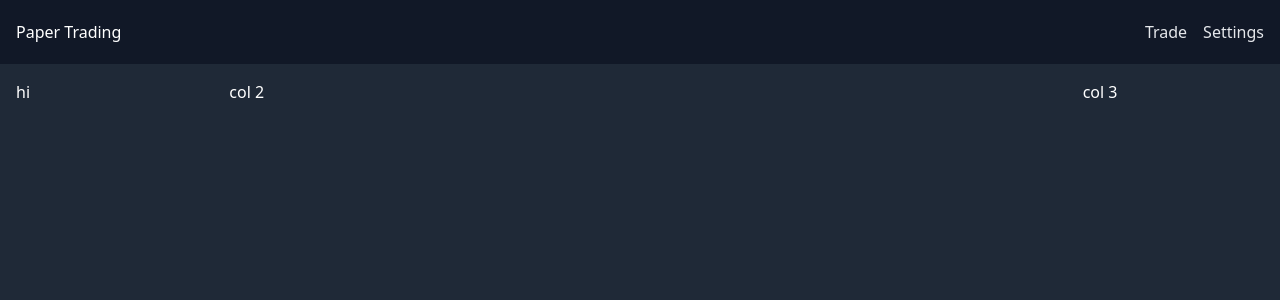
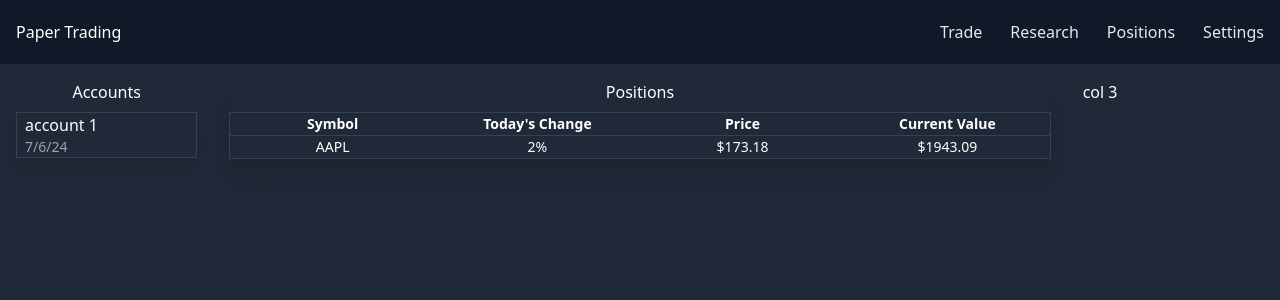
Before and after one commit to Braden-K/paper-trading-frontend, a React (Create React App) app: page / in a window 1280 px wide. Shown: the top 300 px of the page. Built offline with nearby package versions, Linux system fonts and the light colour scheme.

Commit message:
table and accounts list

```diff
--- a/src/App.tsx
+++ b/src/App.tsx
@@ -3,9 +3,12 @@ import { Home } from "./pages/Home";
 import { BrowserRouter as Router, Routes, Route } from "react-router-dom";
 import { Trade } from "./pages/Trade";
 import { Nav } from "./components/Nav";
+import { Provider } from "react-redux";
+import store from "./redux/store";
 
 function App() {
   return (
+    <Provider store={store}>
       <Router>
         <Nav />
         <Routes>
@@ -13,6 +16,7 @@ function App() {
           <Route path="/trade" element={<Trade />} />
         </Routes>
       </Router>
+    </Provider>
   );
 }
 
--- /dev/null
+++ b/src/components/AccountListing.tsx
@@ -0,0 +1,20 @@
+import { Account } from "../types/types";
+import { useAppDispatch } from "../redux/hooks";
+import { setChosenAccount } from "../redux/accountSlice";
+
+export const AccountListing = (props: { account: Account }) => {
+  const dispatch = useAppDispatch();
+
+  const onChooseAccount = () => {
+    dispatch(setChosenAccount(props.account));
+  };
+
+  return (
+    <div onClick={onChooseAccount} className="border border-gray-700">
+      <div className="text-bold ml-2">{props.account.accountName}</div>
+      <div className="text-sm text-gray-400 ml-2">
+        {props.account.dateCreated}
+      </div>
+    </div>
+  );
+};
--- /dev/null
+++ b/src/components/AccountsStack.tsx
@@ -0,0 +1,18 @@
+import { Account } from "../types/types";
+import { AccountListing } from "./AccountListing";
+
+export const AccountsStack = (props: {
+  accounts: Account[];
+  chosenAccount: Account | null;
+}) => {
+  return (
+    <div className="w-full">
+      <h1 className="text-center mb-2">Accounts</h1>
+      <div className="rounded-sm shadow-lg">
+        {props.accounts.map((account: Account) => {
+          return <AccountListing account={account} />;
+        })}
+      </div>
+    </div>
+  );
+};
--- a/src/components/HoldingsTable.tsx
+++ b/src/components/HoldingsTable.tsx
@@ -1,3 +1,25 @@
 export const HoldingsTable = () => {
-  return <div>hi</div>;
+  return (
+    <div className="shadow-xl text-size">
+      <h1 className="text-center mb-2">Positions</h1>
+      <table className="w-full table-fixed text-sm">
+        <thead>
+          <tr className="border border-gray-700">
+            <th>Symbol</th>
+            <th>Today's Change</th>
+            <th>Price</th>
+            <th>Current Value</th>
+          </tr>
+        </thead>
+        <tbody>
+          <tr className="border border-gray-700">
+            <td className="text-center">AAPL</td>
+            <td className="text-center">2%</td>
+            <td className="text-center">$173.18</td>
+            <td className="text-center">$1943.09</td>
+          </tr>
+        </tbody>
+      </table>
+    </div>
+  );
 };
--- a/src/components/Nav.tsx
+++ b/src/components/Nav.tsx
@@ -5,9 +5,15 @@ export const Nav = () => {
     <div className="w-full h-16 bg-gray-900">
       <nav className="h-full flex items-center justify-between px-4">
         <div className="text-white">Paper Trading</div>
-        <ul className="flex space-x-4">
+        <ul className="flex space-x-7">
           <li className="text-gray-200">
             <Link to="/trade">Trade</Link>
+          </li>
+          <li className="text-gray-200">
+            <Link to="/research">Research</Link>
+          </li>
+          <li className="text-gray-200">
+            <Link to="/">Positions</Link>
           </li>
           <li className="text-gray-200">Settings</li>
         </ul>
--- a/src/components/SearchBar.tsx
+++ b/src/components/SearchBar.tsx
@@ -1,3 +1,7 @@
 export const SearchBar = () => {
-  return <div></div>;
+  return (
+    <div>
+      <input />
+    </div>
+  );
 };
--- a/src/pages/Home.tsx
+++ b/src/pages/Home.tsx
@@ -1,11 +1,23 @@
+import { AccountsStack } from "../components/AccountsStack";
+import { HoldingsTable } from "../components/HoldingsTable";
+import { useAppSelector } from "../redux/hooks";
+import { RootState } from "../redux/store";
+
 export const Home = () => {
+  const accounts = useAppSelector((state: RootState) => state.accounts);
+
   return (
     <div className="w-full h-screen bg-gray-800 justify-center align-middle text-white">
       <div className="grid grid-cols-12">
         <div className="col-span-2 text-white p-4">
-          <p>hi</p>
+          <AccountsStack
+            accounts={accounts.accounts}
+            chosenAccount={accounts.chosenAccount}
+          />
         </div>
-        <div className="col-span-8 text-white p-4">col 2</div>
+        <div className="col-span-8 text-white p-4">
+          <HoldingsTable />
+        </div>
         <div className="col-span-2 text-white p-4">col 3</div>
       </div>
     </div>
--- /dev/null
+++ b/src/pages/Research.tsx
@@ -0,0 +1,3 @@
+export const Research = () => {
+  return <div>Research Page</div>;
+};
--- a/src/pages/Trade.tsx
+++ b/src/pages/Trade.tsx
@@ -1,9 +1,14 @@
 import { useLocation } from "react-router-dom";
+import { SearchBar } from "../components/SearchBar";
 
 export const Trade = () => {
   const location = useLocation();
   const params = new URLSearchParams(location.search);
   const symbol = params.get("symbol");
 
-  return <div></div>;
+  return (
+    <div className="w-full h-screen bg-gray-800 justify-center align-middle text-white">
+      <SearchBar />
+    </div>
+  );
 };
--- a/src/redux/accountSlice.ts
+++ b/src/redux/accountSlice.ts
@@ -4,6 +4,7 @@ import { Account } from "../types/types";
 
 interface AccountState {
   accounts: Account[];
+  chosenAccount: Account | null;
 }
 
 const initialState: AccountState = {
@@ -13,8 +14,10 @@ const initialState: AccountState = {
     {
       dateCreated: "7/6/24",
       accountName: "account 1",
+      holdings: [],
     },
   ],
+  chosenAccount: null,
 };
 
 export const accountSlice = createSlice({
@@ -27,8 +30,12 @@ export const accountSlice = createSlice({
     pushAccount: (state, action: PayloadAction<Account>) => {
       state.accounts.push(action.payload);
     },
+    setChosenAccount: (state, action: PayloadAction<Account>) => {
+      state.chosenAccount = action.payload;
+    },
   },
 });
 
-export const { loadAccounts, pushAccount } = accountSlice.actions;
+export const { loadAccounts, pushAccount, setChosenAccount } =
+  accountSlice.actions;
 export default accountSlice.reducer;
--- a/src/types/types.ts
+++ b/src/types/types.ts
@@ -7,6 +7,7 @@ export type User = {
 export type Account = {
   dateCreated: string;
   accountName: string;
+  holdings: Holding[];
 };
 
 export type Transaction = {
```
Lines whose indentation alone changed are shown as unchanged.
